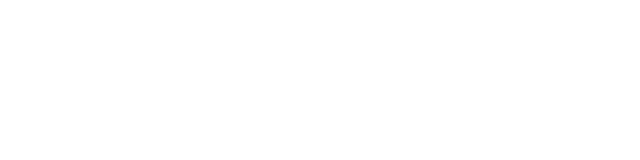
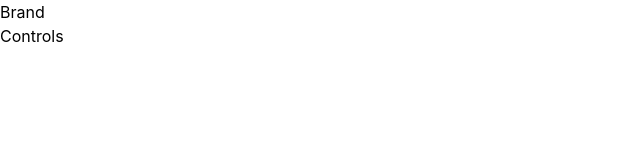
Before and after one commit to RodrigoLV9/weather-app, a React (Vite) app: page / in a window 1280 px wide. Shown: the top 160 px of the page, without its empty margins (0-640 px from the left). Built offline with nearby package versions, Linux system fonts and the light colour scheme.

Commit message:
feat(Header):Create Header base structure

```diff
--- a/src/App.tsx
+++ b/src/App.tsx
@@ -1,10 +1,10 @@
 import './App.css'
-
+import { Header } from './components/Header/Header'
 function App() {
 
   return (
     <>
-
+      <Header/>
     </>
   )
 }
--- /dev/null
+++ b/src/components/Header/Brand.tsx
@@ -0,0 +1,7 @@
+import React from 'react'
+
+export const Brand:React.FC = () => {
+  return (
+    <div>Brand</div>
+  )
+}
--- /dev/null
+++ b/src/components/Header/Controls.tsx
@@ -0,0 +1,7 @@
+import React from 'react'
+
+export const Controls:React.FC = () => {
+  return (
+    <div>Controls</div>
+  )
+}
--- /dev/null
+++ b/src/components/Header/Header.tsx
@@ -0,0 +1,11 @@
+import React from 'react'
+import { Brand } from './Brand'
+import {Controls} from './Controls'
+export const Header:React.FC = () => {
+  return (
+    <header>
+        <Brand/>
+        <Controls/>
+    </header>
+  )
+}
```
Also changed, not shown: src/components/Search.tsx (added).
